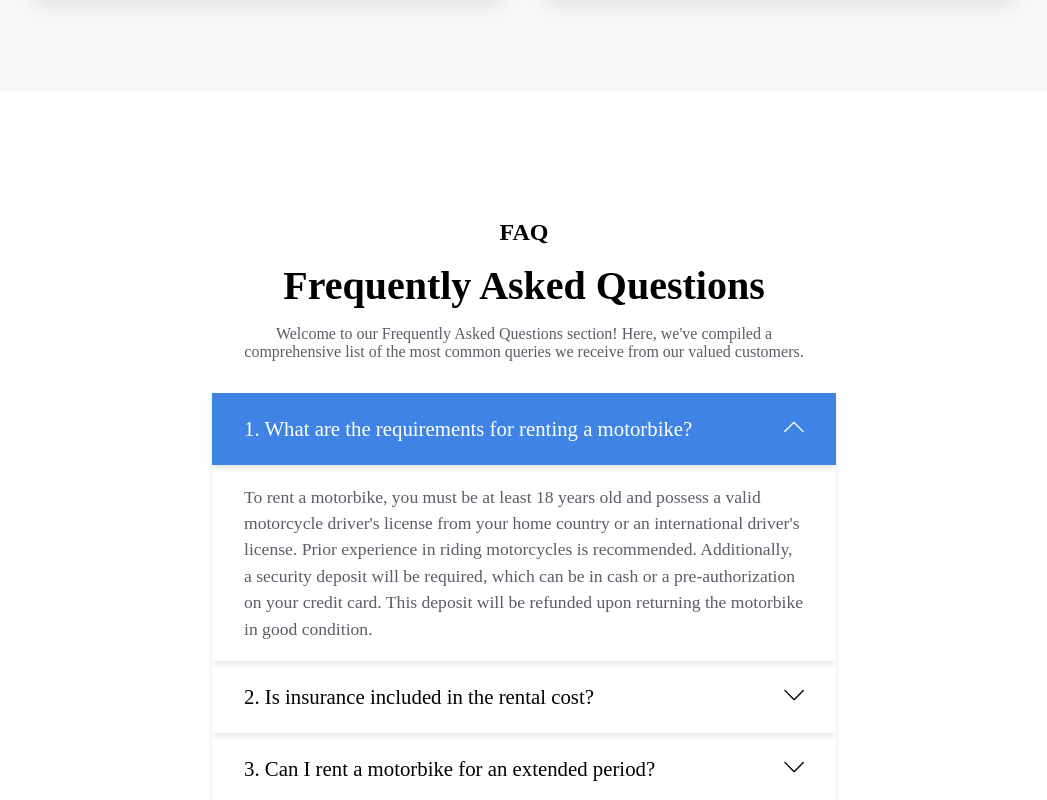
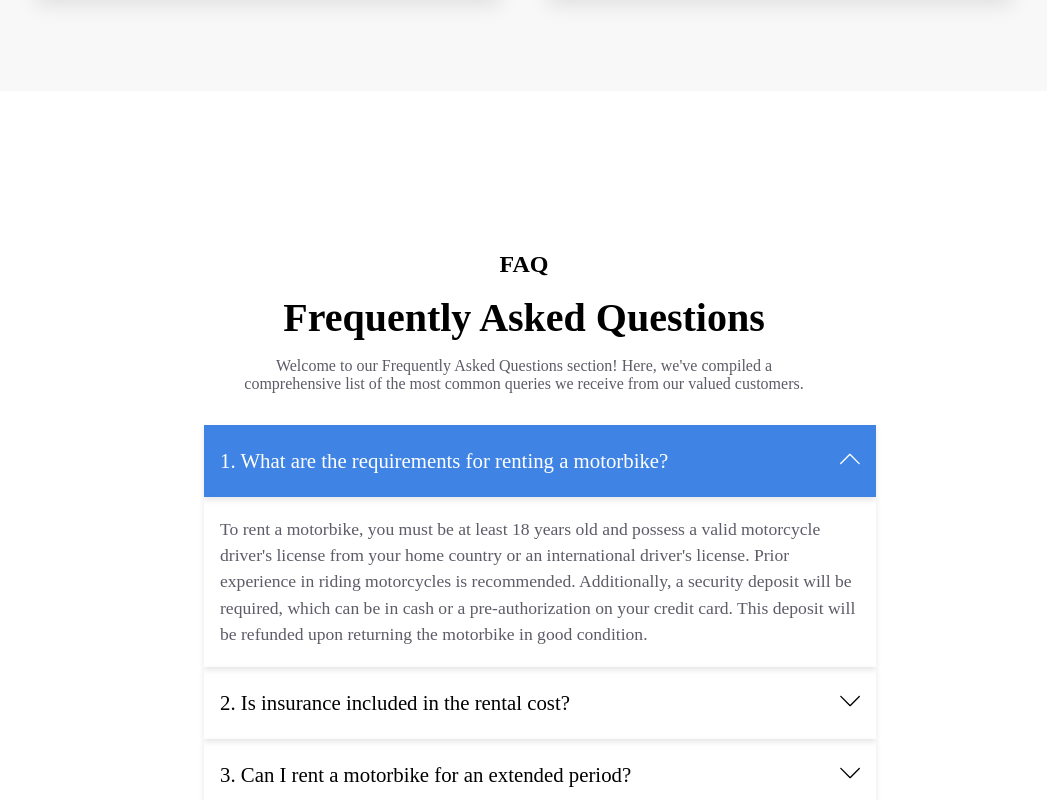
Before and after one commit to OnigiriKing/moto-vibe, a React (Create React App) app: page / in a window 1280 px wide. Shown: the part 3640-4440 px from the top of the page, without its empty margins (116-1163 px from the left). Built offline with nearby package versions, Linux system fonts and the light colour scheme.

Commit message:
FAQ width change complete

```diff
--- a/src/pages/homePage/components/Questions.jsx
+++ b/src/pages/homePage/components/Questions.jsx
@@ -63,7 +63,7 @@ export default function Questions() {
               className={faq === "Q3" ? "active-question" : ""}
               onClick={() => (faq !== "Q3" ? setQ("Q3") : setQ("Q0"))}
             >
-              <h3>3. Can I rent a motorbike for an extended period?</h3>{" "}
+              <h3>3. Can I rent a motorbike for an extended period?</h3>
               {homeSvg(20).arrowDown}
             </div>
             <div
--- a/src/styles/homeStyle/_homeStyle.scss
+++ b/src/styles/homeStyle/_homeStyle.scss
@@ -583,6 +583,7 @@
   display: flex;
   justify-content: center;
   align-items: center;
+  margin: 2rem;
 }
 
 .questions-wrapper {
@@ -603,10 +604,19 @@
     row-gap: 1rem;
   }
 
+  .all-questions  {
+    display: flex;
+    flex-direction: column;
+    max-width: 40rem;
+    width: 80%;
+    align-items: center;
+    justify-content: center;
+  }
+
   .faq-question {
     div:nth-child(1) {
-      padding: 1.5rem 2rem;
-      width: 35rem;
+      padding: 1.5rem 1rem;
+      width: 100%;
       cursor: pointer;
       box-shadow: 0 3px 6px 0 rgba(0, 0, 0, 0.1);
       display: flex;
@@ -641,8 +651,8 @@
   line-height: 1.5;
   font-size: $h4-size;
   overflow: hidden;
-  width: 35rem;
-  padding: 0rem 2rem;
+  width: 100%;
+  padding: 0rem 1rem;
   color: $greyText;
   box-shadow: 0 3px 6px 0 rgba(0, 0, 0, 0.1);
   max-height: 0;
@@ -650,8 +660,8 @@
 }
 
 .active-answer {
-  padding: 1.2rem 2rem;
-  max-height: 20rem;
+  padding: 1.2rem 1rem;
+  max-height: fit-content;
 }
 
 //! advertisement screen
```
Also changed, not shown: src/dist/style.css, 1 other file (tests, documents, lock files or other folders).
